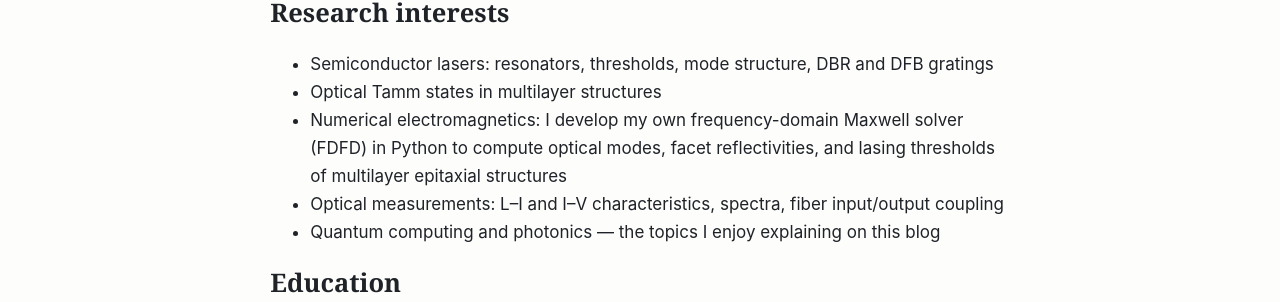
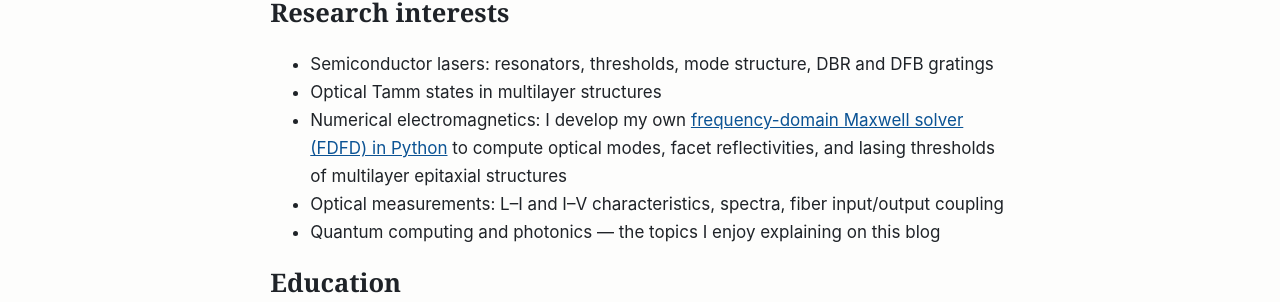
Before and after one commit to elenashliaga/elenashliaga.github.io, a Jekyll site: the page built from about.md, in a window 1280 px wide. Shown: the part 466-768 px from the top of the page. Built offline with Jekyll 4.4.1, drawn with Linux system fonts in a browser that asks for light colours; part of the change alters nothing that is shown.

```diff
--- a/about.md
+++ b/about.md
@@ -14,7 +14,7 @@ Since 2022 I have been a research physicist at the Alferov University (Saint Pet
 
 - Semiconductor lasers: resonators, thresholds, mode structure, DBR and DFB gratings
 - Optical Tamm states in multilayer structures
-- Numerical electromagnetics: I develop my own frequency-domain Maxwell solver (FDFD) in Python to compute optical modes, facet reflectivities, and lasing thresholds of multilayer epitaxial structures
+- Numerical electromagnetics: I develop my own [frequency-domain Maxwell solver (FDFD) in Python](https://github.com/elenashliaga/maxwellfdfd-python) to compute optical modes, facet reflectivities, and lasing thresholds of multilayer epitaxial structures
 - Optical measurements: L–I and I–V characteristics, spectra, fiber input/output coupling
 - Quantum computing and photonics — the topics I enjoy explaining on this blog
 
```
